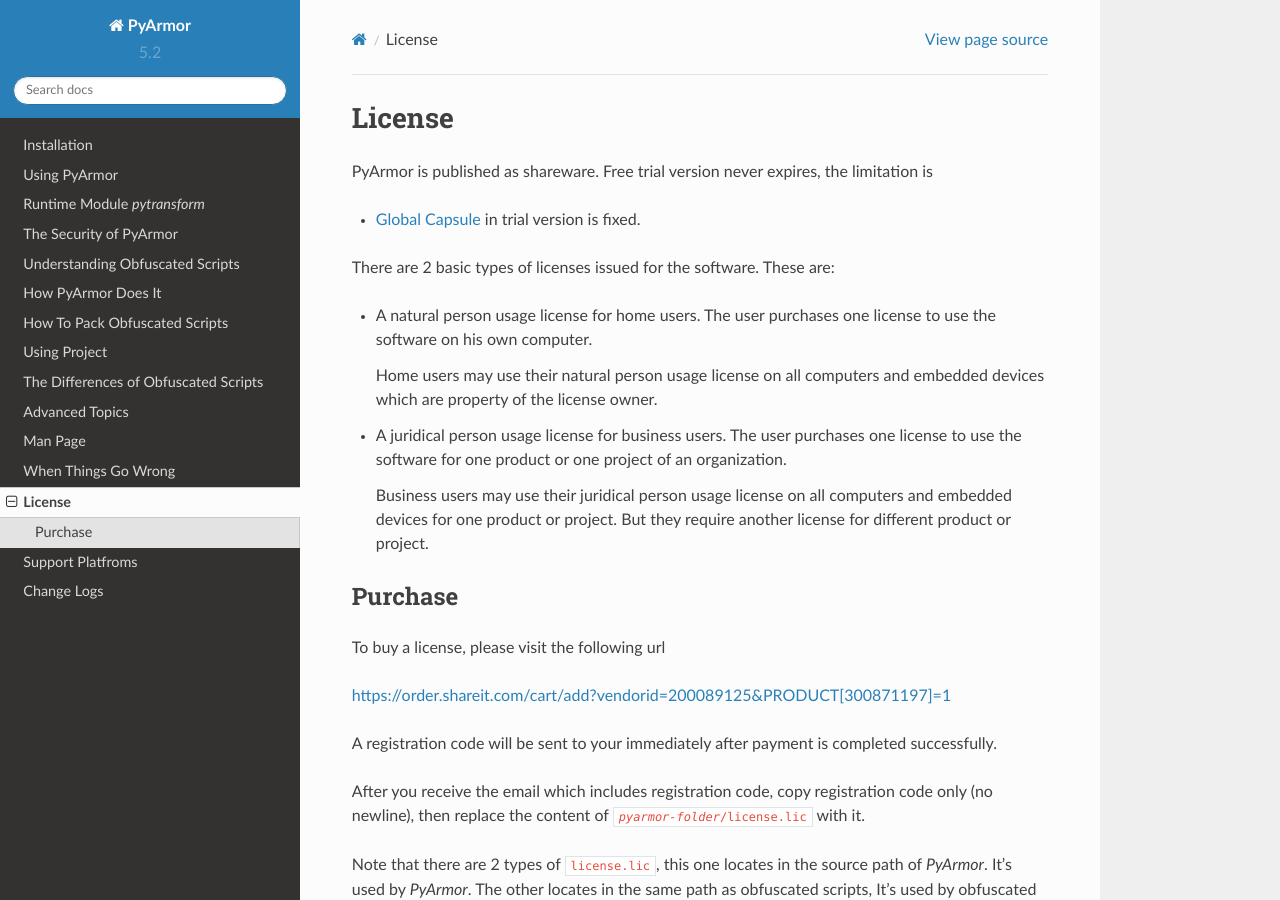
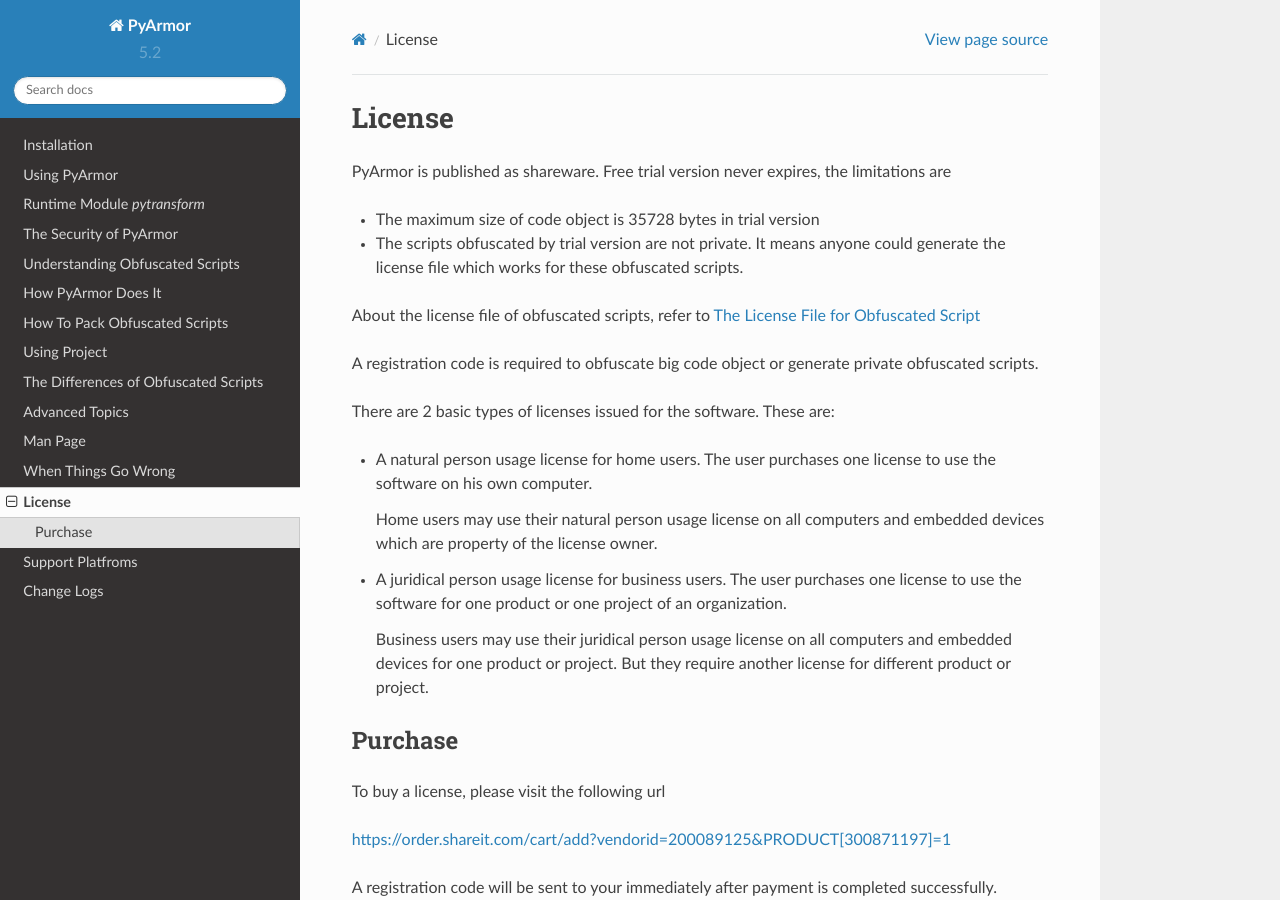
Before and after one commit to dashingsoft/pyarmor, a Sphinx documentation site: the page built from docs/license.rst, in a window 1280 px wide and 900 px high. Built offline with Sphinx 7.4.7 and the Read the Docs theme 2.0.0, drawn with Linux system fonts in a browser that asks for light colours.

Commit message:
Refine license information

```diff
--- a/docs/license.rst
+++ b/docs/license.rst
@@ -4,9 +4,18 @@
 =======
 
 PyArmor is published as shareware. Free trial version never expires,
-the limitation is
+the limitations are
 
-* :ref:`Global Capsule` in trial version is fixed.
+- The maximum size of code object is 35728 bytes in trial version
+- The scripts obfuscated by trial version are not private. It means
+  anyone could generate the license file which works for these
+  obfuscated scripts.
+
+About the license file of obfuscated scripts, refer to :ref:`The
+License File for Obfuscated Script`
+
+A registration code is required to obfuscate big code object or
+generate private obfuscated scripts.
 
 There are 2 basic types of licenses issued for the software. These are:
 
--- a/docs/understand-obfuscated-scripts.rst
+++ b/docs/understand-obfuscated-scripts.rst
@@ -68,8 +68,10 @@
 
 All of them are required to run obfuscated scripts.
 
-The `license.lic`
------------------
+.. _the license file for obfuscated script:
+
+The License File for Obfuscated Script
+--------------------------------------
 
 There is a special runtime file `license.lic`. The default one,
 which generated as executing ``pyarmor obfuscate``, allows obfuscated
```
Also changed, not shown: README.md (+9 -3 lines).
